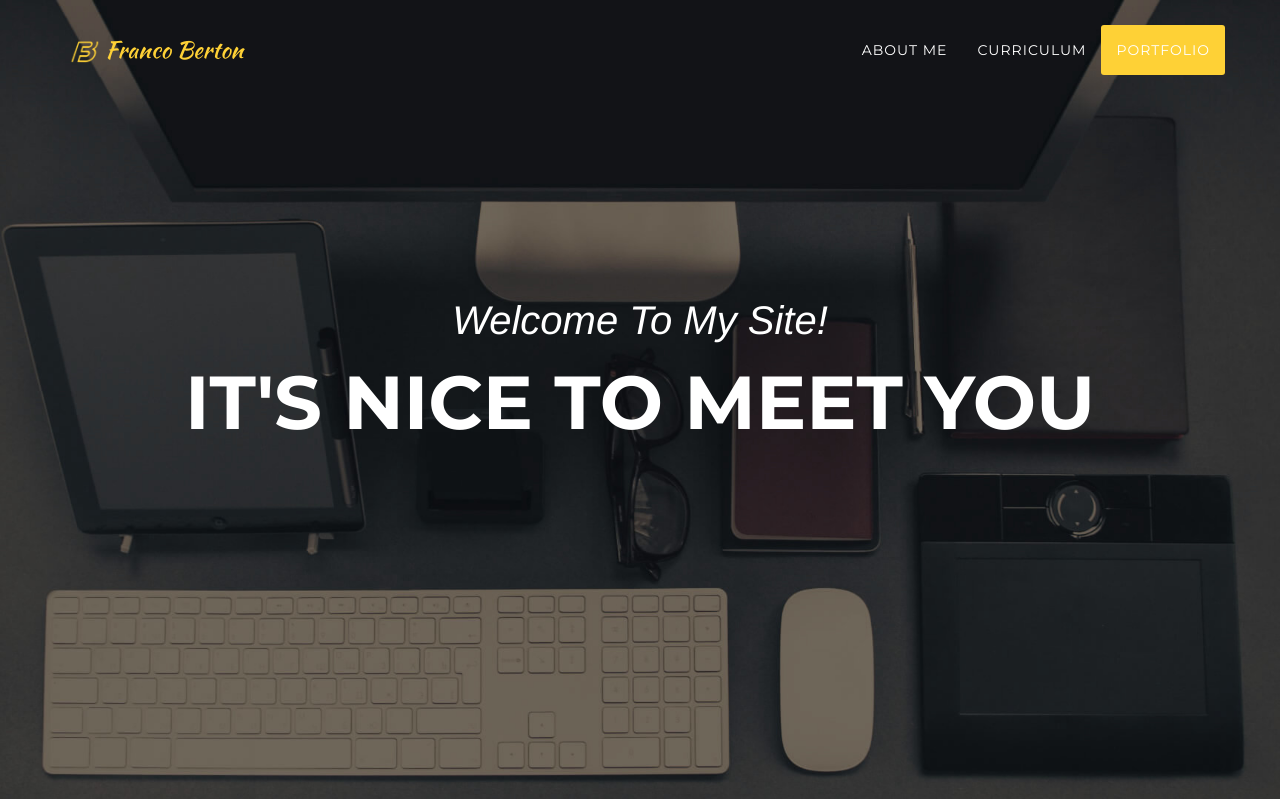
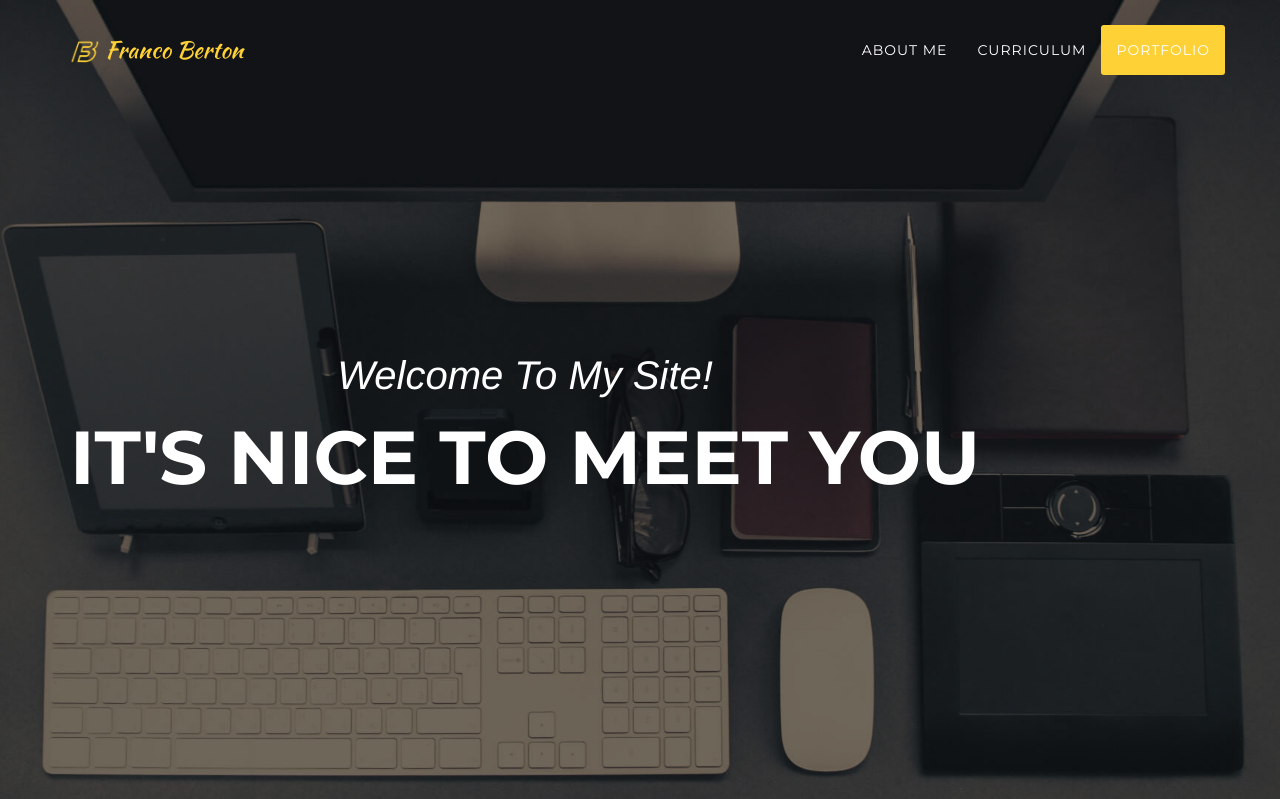
Before and after one commit to francoberton/francoberton.github.io, a PHP site: page / in a window 1280 px wide. Shown: the top 799 px of the page. Run offline with PHP 8.4, Linux system fonts and the light colour scheme; some libraries are stand-ins or nearby versions; some web fonts are replaced.

Commit message:
Update style.css

```diff
--- a/CSS/style.css
+++ b/CSS/style.css
@@ -36,7 +36,7 @@ p.large 				  {font-size: 16px;}
 section h2.section-heading 		  {font-size: 40px;margin-top: 0px;margin-bottom: 15px;line-height: 1.1;color: inherit;margin-bottom: 75px;}
 .timeline 				  {list-style: outside none none;padding: 0px;position: relative;}
 header 					  {min-height: 100%;background-image: url("../IMG/background.jpg");background-attachment: scroll;background-position: center center;background-size: cover;text-align: center;color: #FFF;}
-header .intro-text 			  {padding-top: 100px;padding-bottom: 50px;}
+header .intro-text 			  {position: absolute;top: 50%; transform: translateY(-50%);}
 .skills					  {padding:0.5em 0.15em 0.5em 0.15em;color:#fff;border-radius:5px;}
 .blue					  {background-color: #337AB7;border-color: #2E6DA4;}
 .green					  {background-color: #5CB85C;border-color: #4CAE4C;}
```
